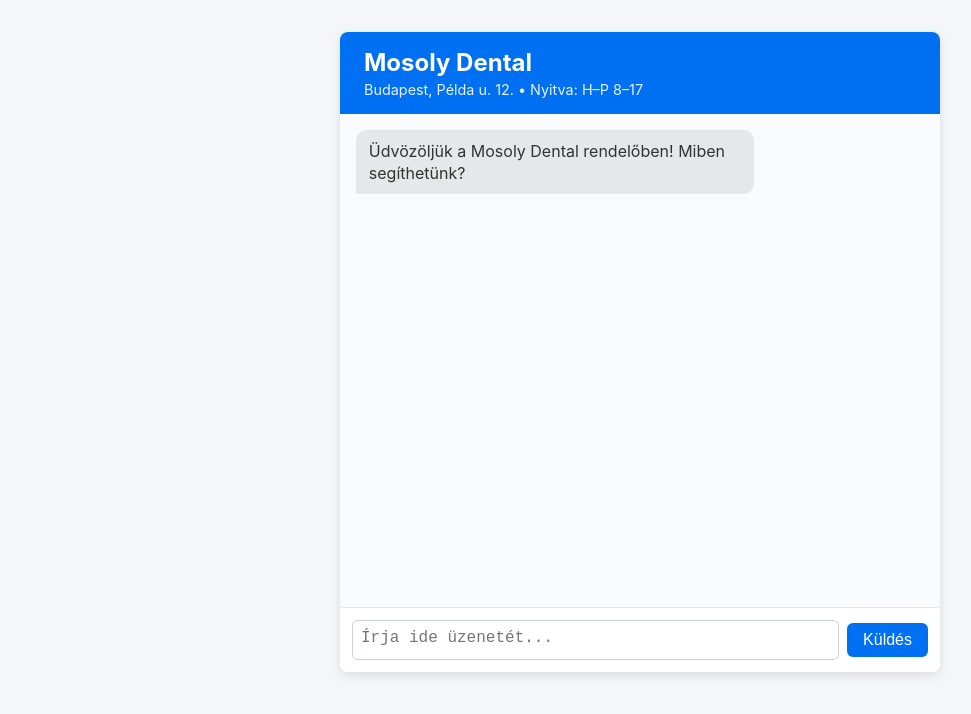
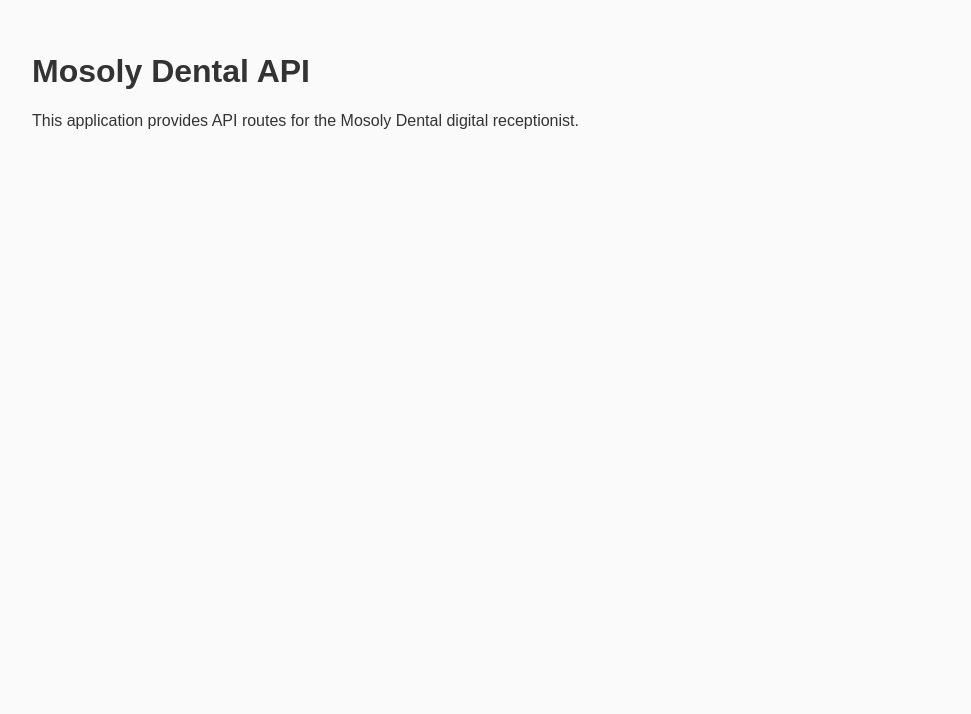
Before and after one commit to atombreaker777/asddd, a Next.js app: page / in a window 1280 px wide. Shown: the top 714 px of the page, without its empty margins (0-971 px from the left). Built offline with nearby package versions, Linux system fonts and the light colour scheme.

Commit message:
Add files via upload

```diff
--- /dev/null
+++ b/src/app/globals.css
@@ -0,0 +1,8 @@
+/* Minimal global styles for API demonstration */
+body {
+  margin: 0;
+  padding: 0;
+  font-family: system-ui, sans-serif;
+  background: #fafafa;
+  color: #333;
+}
--- a/src/app/layout.js
+++ b/src/app/layout.js
@@ -1,20 +1,14 @@
-import '../styles/globals.css';
+import './globals.css';
 
 export const metadata = {
-  title: 'Mosoly Dental Chat',
-  description: 'Professzionális fogorvosi recepciós chat felület',
+  title: 'Mosoly Dental Backend',
+  description: 'API routes for Mosoly Dental digital receptionist'
 };
 
-/**
- * Root layout component.
- * This defines the HTML structure and wraps all pages in consistent styling.
- */
 export default function RootLayout({ children }) {
   return (
     <html lang="hu">
-      <body>
-        {children}
-      </body>
+      <body>{children}</body>
     </html>
   );
 }
--- a/src/app/page.js
+++ b/src/app/page.js
@@ -1,8 +1,8 @@
-import Chat from '../components/Chat';
-
-/**
- * The home page renders the chat interface.
- */
-export default function Page() {
-  return <Chat />;
+export default function HomePage() {
+  return (
+    <div style={{ padding: '2rem', fontFamily: 'sans-serif' }}>
+      <h1>Mosoly Dental API</h1>
+      <p>This application provides API routes for the Mosoly Dental digital receptionist.</p>
+    </div>
+  );
 }
```
